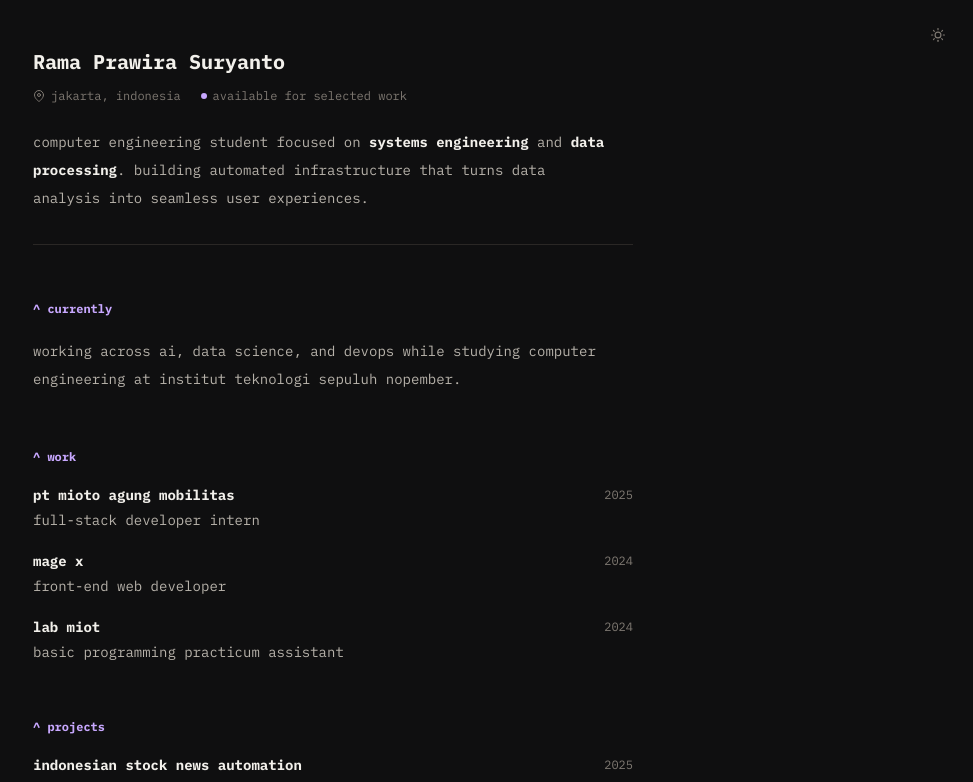
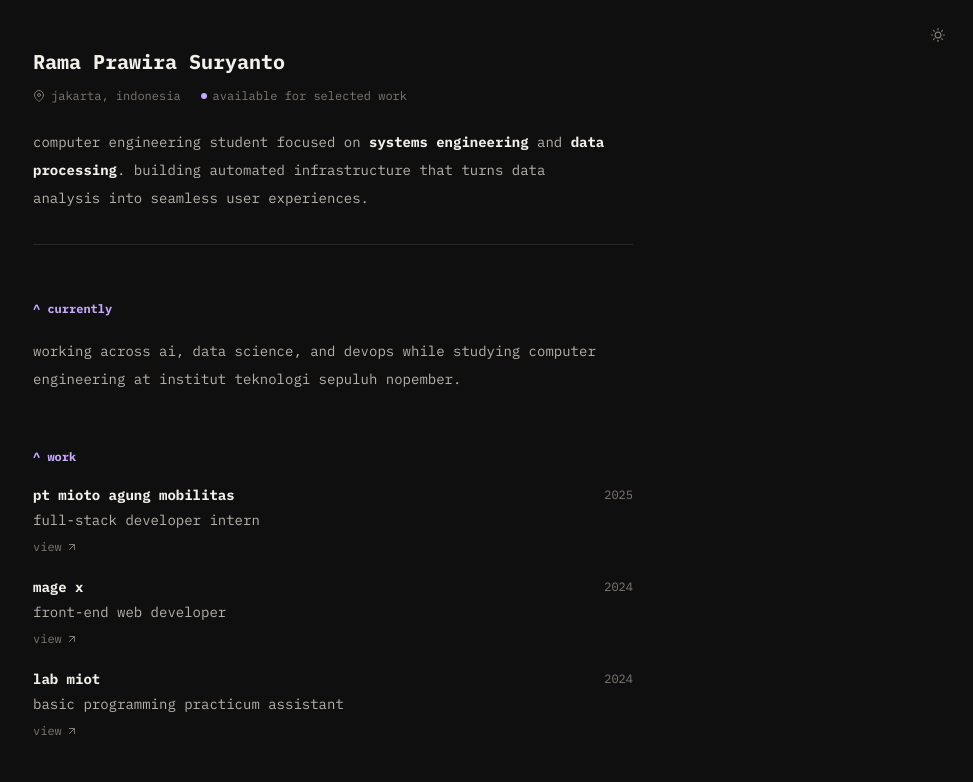
Before and after one commit to axeiira/axeiira-site, a React (Vite) app: page / in a window 1280 px wide. Shown: the top 782 px of the page, without its empty margins (307-1280 px from the left). Built offline with nearby package versions, Linux system fonts and the light colour scheme.

Commit message:
feat: add links to work and projects.

```diff
--- a/src/App.tsx
+++ b/src/App.tsx
@@ -1,5 +1,13 @@
 import { useEffect, useState, type ReactNode } from "react";
-import { FiFileText, FiGithub, FiMail, FiMapPin, FiMoon, FiSun } from "react-icons/fi";
+import {
+  FiArrowUpRight,
+  FiFileText,
+  FiGithub,
+  FiMail,
+  FiMapPin,
+  FiMoon,
+  FiSun,
+} from "react-icons/fi";
 import { profile, projects, work } from "./data/portfolio";
 
 type Theme = "dark" | "light";
@@ -18,6 +26,21 @@ function Section({
       </h2>
       {children}
     </section>
+  );
+}
+
+function InlineLink({ href, label }: { href: string; label: string }) {
+  return (
+    <a
+      href={href}
+      target="_blank"
+      rel="noreferrer"
+      className="mt-2 inline-flex w-fit items-center gap-1 text-xs text-muted transition hover:text-accent focus:outline-none focus:ring-2 focus:ring-accent focus:ring-offset-2 focus:ring-offset-bg"
+      aria-label={label}
+    >
+      view
+      <FiArrowUpRight aria-hidden="true" />
+    </a>
   );
 }
 
@@ -75,6 +98,7 @@ function App() {
                 <div>
                   <h3 className="font-bold text-primary">{item.company}</h3>
                   <p className="mt-1 text-secondary">{item.role}</p>
+                  <InlineLink href={item.href} label={`view ${item.company}`} />
                 </div>
                 <p className="pt-0.5 text-right text-xs text-muted">{item.period}</p>
               </article>
@@ -89,6 +113,7 @@ function App() {
                 <div>
                   <h3 className="font-bold text-primary">{project.name}</h3>
                   <p className="mt-1 text-secondary">{project.description}</p>
+                  <InlineLink href={project.href} label={`view ${project.name}`} />
                 </div>
                 <p className="pt-0.5 text-right text-xs text-muted">{project.year}</p>
               </article>
--- a/src/data/portfolio.ts
+++ b/src/data/portfolio.ts
@@ -18,16 +18,19 @@ export const work = [
     company: "pt mioto agung mobilitas",
     role: "full-stack developer intern",
     period: "2025",
+    href: "https://www.mioto.io/",
   },
   {
     company: "mage x",
     role: "front-end web developer",
     period: "2024",
+    href: "https://www.instagram.com/mage_its/",
   },
   {
     company: "lab miot",
     role: "basic programming practicum assistant",
     period: "2024",
+    href: "https://miot-lab.vercel.app/",
   },
 ];
 
@@ -36,15 +39,18 @@ export const projects = [
     name: "indonesian stock news automation",
     description: "automated stock news sentiment workflow using n8n and a fine-tuned indobert model.",
     year: "2025",
+    href: "https://docs.google.com/spreadsheets/d/1R7fTF4ouIrS4zhekJMBz1gcqBB5Gq66uDjRsbYQ-WGg/edit?usp=sharing",
   },
   {
     name: "autoreps",
     description: "ai-powered squat correction app using mediapipe pose landmarks and real-time feedback.",
     year: "2024",
+    href: "https://github.com/axeiira/autoreps",
   },
   {
     name: "pneumonia classification",
     description: "web-based x-ray pneumonia detection system built with python, tensorflow, and tensorflow.js.",
     year: "2024",
+    href: "https://github.com/axeiira/pneumonia-web",
   },
 ];
```
Also changed, not shown: 1 other file (tests, documents, lock files or other folders).
